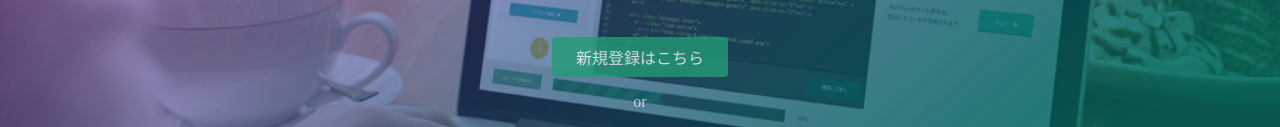
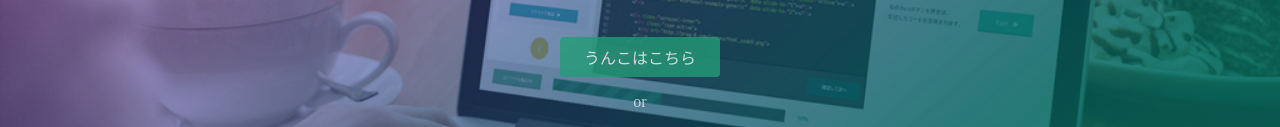
Before and after one commit to swa33swa/swa33swa.github.io, a plain HTML site: page index.html in a window 1280 px wide. Shown: the part 395-522 px from the top of the page. Drawn offline with Linux system fonts and the light colour scheme.

Commit message:
Update index.html

```diff
--- a/index.html
+++ b/index.html
@@ -26,7 +26,7 @@
       <h1>LEARN TO CODE.<br>LEARN TO BE CREATIVE.</h1>
       <p>Progateはオンラインプログラミング学習サービスです。<br>初心者にもやさしいスライドとレッスンで、ウェブサービスを作りながらプログラミングを学んでいきましょう。</p>
       <div class="btn-wrapper">
-        <a href="#" class="btn signup">新規登録はこちら</a>
+        <a href="#" class="btn signup">うんこはこちら</a>
         <p>or</p>
         <a href="#" class="btn facebook"><span class="fa fa-facebook"></span>Facebookで登録</a>
         <a href="#" class="btn twitter"><span class="fa fa-twitter"></span>Twitterで登録</a>
```
